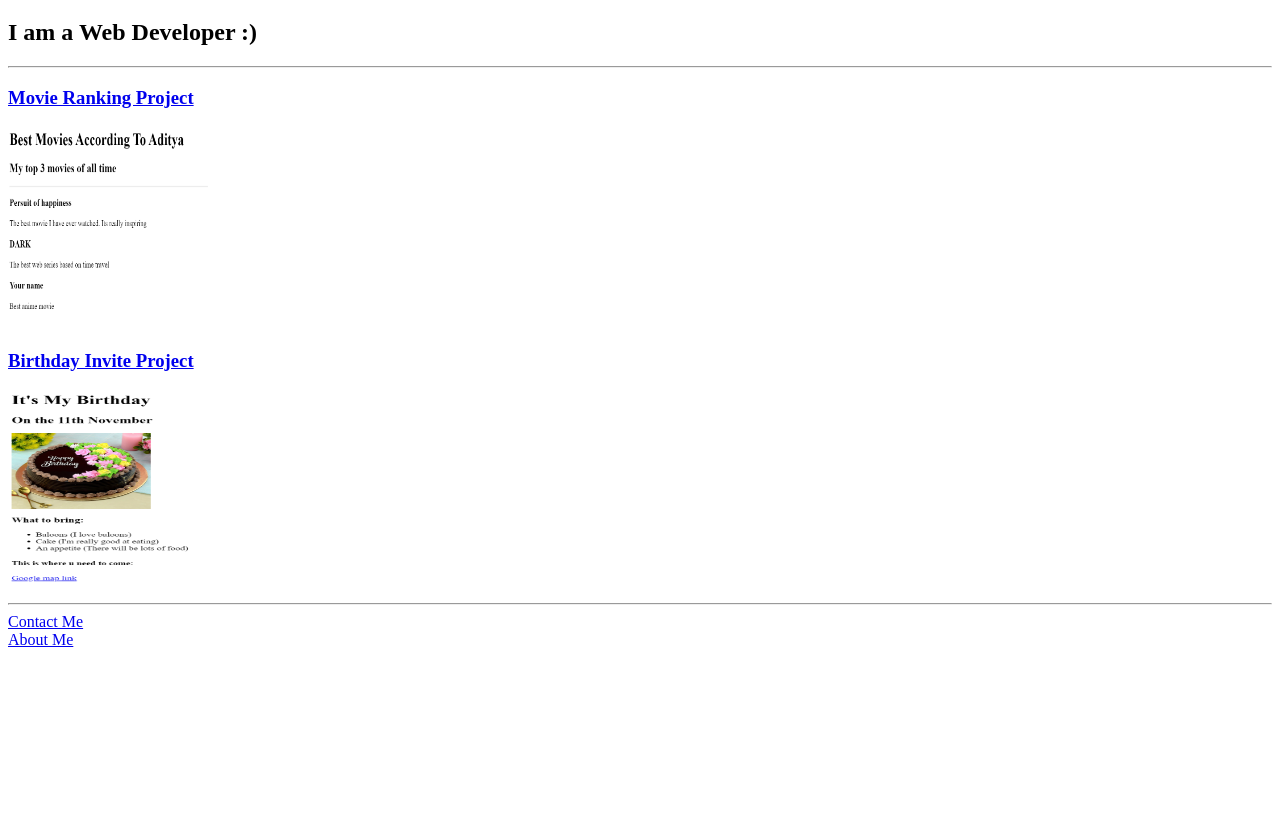
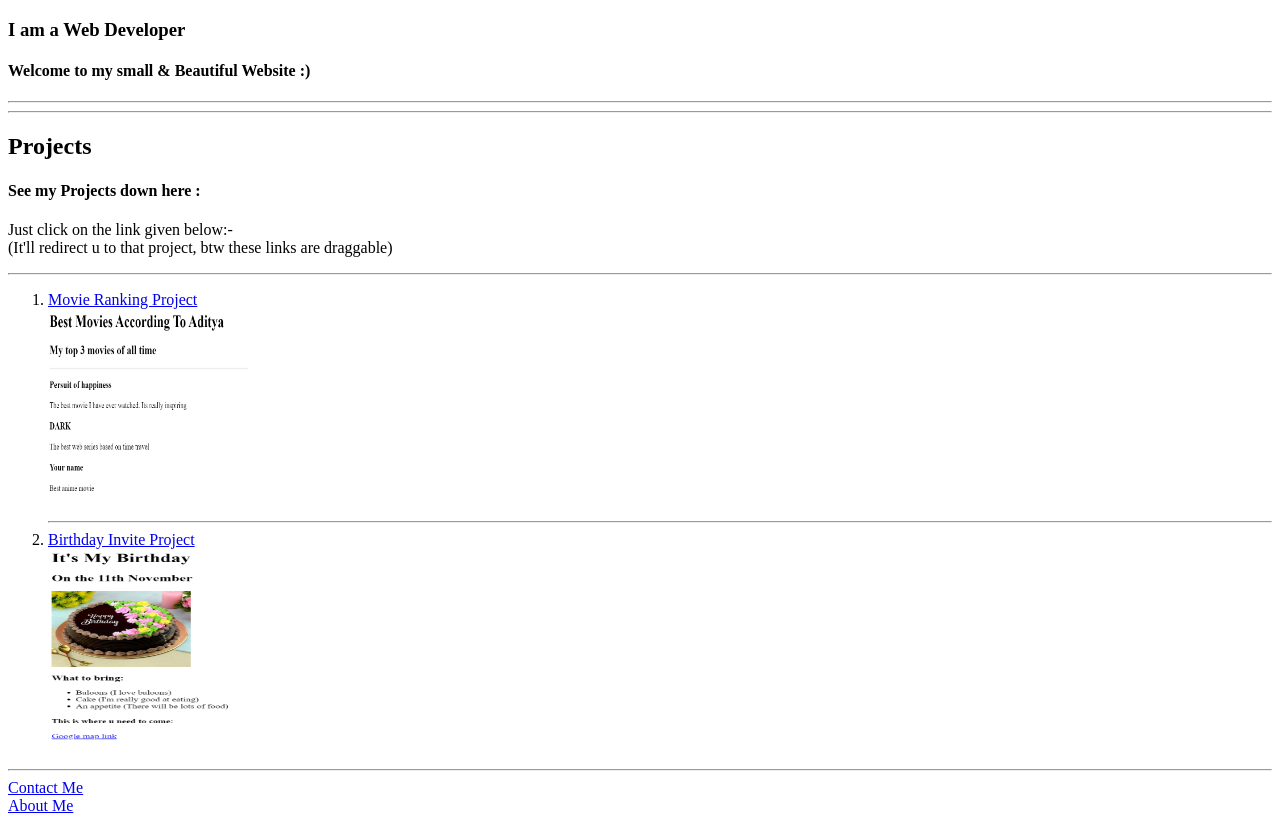
Before and after one commit to adityakarn06/my-html-portfolio, a plain HTML site: page index.html in a window 1280 px wide. Shown: the part 61-884 px from the top of the page. Before the commit the page ends 800 px from the top, so only its background shows below. Drawn offline with Linux system fonts and the light colour scheme.

Commit message:
Update index.html
Just Changed the content and look

```diff
--- a/index.html
+++ b/index.html
@@ -6,13 +6,24 @@
     </head>
     <body>
         <h1>Aditya's Portfolio</h1>
-        <h2>I am a Web Developer :)</h2>
+        <h3>I am a Web Developer</h3>
+        <h4>Welcome to my small & Beautiful Website :)</h4>
         <hr/>
-        <h3><a href="./public/movie-ranking.html">Movie Ranking Project</a></h3>
+        <hr/>
+        <h2>Projects</h2>
+        <h4>See my Projects down here :</h4>
+        <p>Just click on the link given below:-
+            <br/>
+           (It'll redirect u to that project, btw these links are draggable)
+        </p>
+        <hr/>
+        <ol>
+        <li><a href="./public/movie-ranking.html" draggable="true">Movie Ranking Project</a></h3></li>
         <img src="./assets/images/movie-ranking.png" alt="Movie Ranking Project" width="200" height="200"/>
-        <br/>
-        <h3><a href="./public/birthday-invite.html">Birthday Invite Project</a></h3>
+        <hr/>
+        <li><a href="./public/birthday-invite.html" draggable="true">Birthday Invite Project</a></h3></li>
         <img src="./assets/images/birthday-invite.png" alt="Birthday Invite Project" width="200" height="200"/>
+        </ol>
 
         <hr/>
         <a href="./public/contact.html">Contact Me</a>
```
